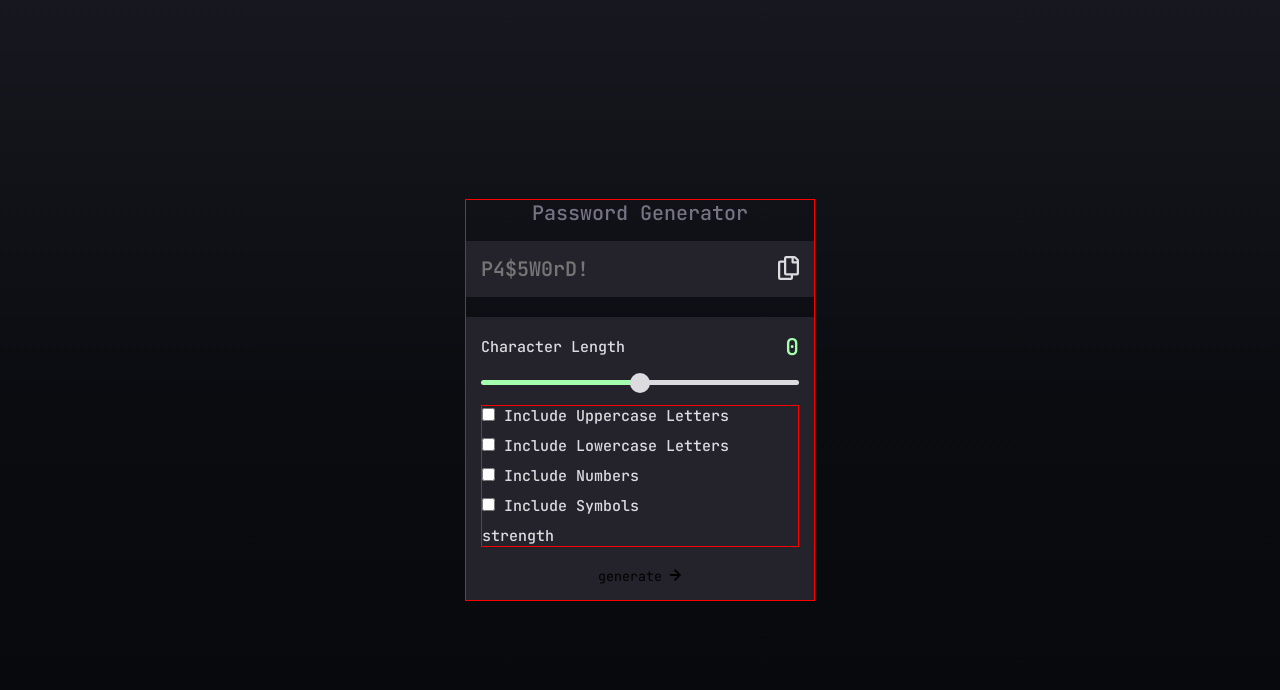
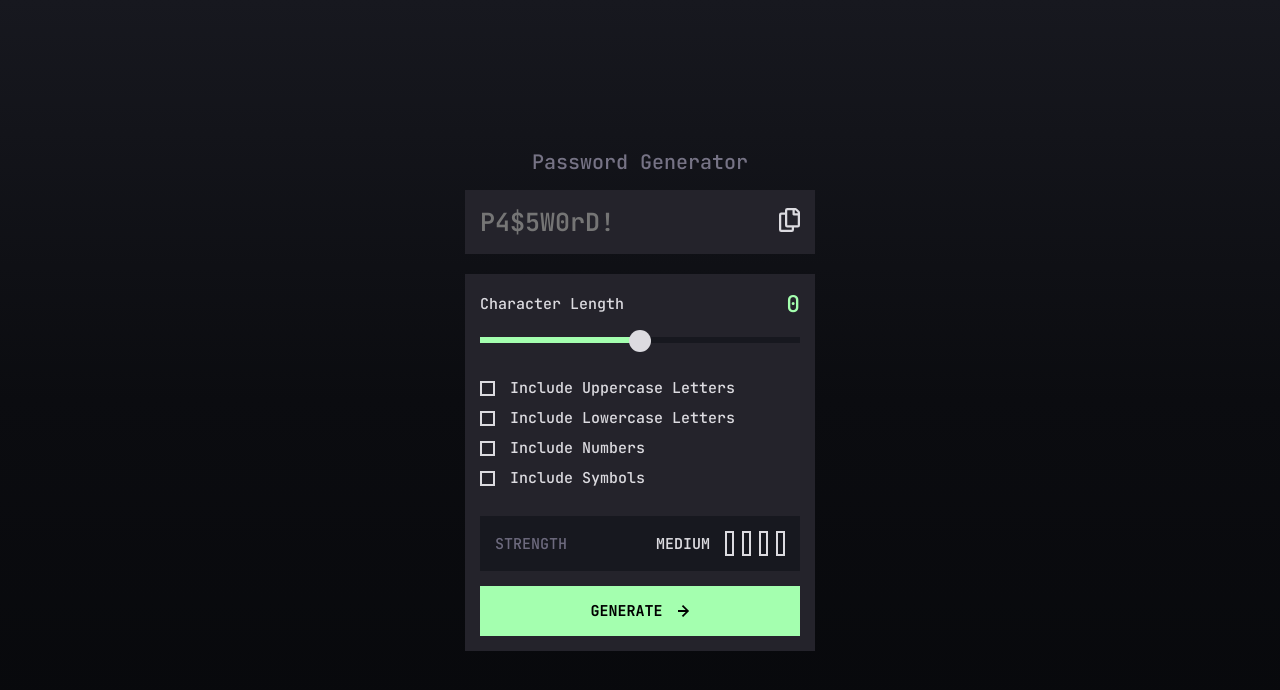
Before and after one commit to Matichz/Password-generator-app-Frontend-Mentor, a plain HTML site: page index.html in a window 1280 px wide. Drawn offline with Linux system fonts and the light colour scheme.

Commit message:
Nuevo avance

```diff
--- a/index.css
+++ b/index.css
@@ -34,7 +34,6 @@ button {
 
 .container {
     width: 350px;
-    border: 1px solid red;
 }
 
 .title-generator {
@@ -54,14 +53,17 @@ button {
 .container-password {
     background-color: var(--color-background-generator);
     padding: 15px;
+    display: flex;
+    align-items: center;
     position: relative;
 
     input {
-        font-size: 20px;
+        font-size: 25px;
         font-weight: 600;
     }
+}
 
-    button {
+.btn-copy {
     position: absolute;
     right: 0;
     margin-right: 15px;
@@ -75,13 +77,12 @@ button {
         }
     }
 }
-}
 
 .container-configuration {
     background-color: var(--color-background-generator);
     display: flex;
     flex-direction: column;
-    gap: 20px;
+    gap: 15px;
     padding: 15px;
     color: var(--color-white);
     font-weight: 500;
@@ -91,6 +92,8 @@ button {
     display: flex;
     flex-direction: column;
     gap: 18px;
+    margin-bottom: 20px;
+}
 
 .container-number-length {
     display: flex;
@@ -111,13 +114,12 @@ button {
 input[type=range] {
     -webkit-appearance: none;
     width: 100%;
-        height: 5px;
+    height: 6px;
     background: linear-gradient(
         to right,
         #a4ffaf 50%,  /* color de progreso (hasta mitad) */
-            #dcdbe0 50%      /* color de barra normal */
+        #17181f 50%      /* color de barra normal */
     );
-        border-radius: 5px;
 }
 
 input[type=range]::-webkit-slider-runnable-track {
@@ -125,26 +127,88 @@ button {
     width: 100%;
     height: 5px;
     background: transparent;
-        border-radius: 4px;
 }
 
 input[type=range]::-webkit-slider-thumb {
     -webkit-appearance: none;
-        width: 20px;
-        height: 20px;
+    width: 22px;
+    height: 22px;
     background: var(--color-white);
     border-radius: 50%;
     margin-top: -7.5px; /* Mueve el thumb hacia arriba para centrarlo */
     cursor: pointer;
 }
-}
 
 .container-add-element {
-    border: 1px solid red;
     display: flex;
     flex-direction: column;
     gap: 10px;
     font-size: 15px;
+}
 
+.add-element {
+    display: flex;
+    align-items: center;
+    gap: 15px;
+
+    input[type=checkbox] {
+        appearance: none;
+        background: transparent;
+        width: 15px;
+        height: 15px;
+        border: 2px solid var(--color-white);
+        cursor: pointer;
+
+        &:checked {
+            background-color: var(--green-200);
+            background-image: url('image/assets/icon-check.svg');
+            border-color: var(--green-200);
+        }
+    }
 
 }
+
+.container-range-difficulty {
+    background-color: var(--color-background);
+    display: flex;
+    justify-content: space-between;
+    align-items: center;
+    padding: 15px 15px;
+    margin-top: 18px;
+
+    p {
+        color: #6d6a7e;
+        text-transform: uppercase;
+    }
+}
+
+.container-visual-difficulty {
+    display: flex;
+    align-items: center;
+    gap: 8px;
+
+    .state-difficulty {
+        color: var(--color-white);
+        font-weight: 600;
+        padding-right: 7px;
+    }
+
+    .difficulty-bar {
+        background: transparent;
+        width: 9px;
+        height: 25px;
+        border: 2px solid var(--color-white);
+    }
+}
+
+.btn-generate {
+    background-color: var(--green-200);
+    height: 50px;
+    display: flex;
+    justify-content: center;
+    align-items: center;
+    gap: 15px;
+    font-size: 15px;
+    text-transform: uppercase;
+    font-weight: 700;
+}
--- a/index.html
+++ b/index.html
@@ -15,7 +15,7 @@
         <div class="container-generator">
             <header class="container-password">
                 <input type="text" placeholder="P4$5W0rD!" readonly>
-                <button>
+                <button class="btn-copy">
                     <svg width="21" height="24" xmlns="http://www.w3.org/2000/svg"><path d="M20.341 3.091 17.909.659A2.25 2.25 0 0 0 16.319 0H8.25A2.25 2.25 0 0 0 6 2.25V4.5H2.25A2.25 2.25 0 0 0 0 6.75v15A2.25 2.25 0 0 0 2.25 24h10.5A2.25 2.25 0 0 0 15 21.75V19.5h3.75A2.25 2.25 0 0 0 21 17.25V4.682a2.25 2.25 0 0 0-.659-1.591ZM12.469 21.75H2.53a.281.281 0 0 1-.281-.281V7.03a.281.281 0 0 1 .281-.281H6v10.5a2.25 2.25 0 0 0 2.25 2.25h4.5v1.969a.282.282 0 0 1-.281.281Zm6-4.5H8.53a.281.281 0 0 1-.281-.281V2.53a.281.281 0 0 1 .281-.281H13.5v4.125c0 .621.504 1.125 1.125 1.125h4.125v9.469a.282.282 0 0 1-.281.281Zm.281-12h-3v-3h.451c.075 0 .147.03.2.082L18.667 4.6a.283.283 0 0 1 .082.199v.451Z" fill="currentColor"/></svg>
                 </button>
             </header>
@@ -25,41 +25,43 @@
                         <h4 class="title-character-length">Character Length</h4>
                         <p class="number-length">0</p>
                     </div>
-                    <input type="range" name="input-range" id="input-range">
+                    <input type="range" name="input-range" id="input-range" min="0" max="20">
                 </section>
                 <section class="container-add-element">
-                    <label class="add-element" for="">
-                        <input type="checkbox" name="" id="">
-                        <span>Include Uppercase Letters</span>
+                    <label class="add-element" for="checkbox-uppercase-letters">
+                        <input type="checkbox" name="uppercase-letters" id="checkbox-uppercase-letters">
+                        Include Uppercase Letters
                     </label>
-                    <label class="add-element" for="">
-                        <input type="checkbox" name="" id="">
-                        <span>Include Lowercase Letters</span>
+                    <label class="add-element" for="checkbox-lowercase-letters">
+                        <input type="checkbox" name="lowercase-letters" id="checkbox-lowercase-letters">
+                        Include Lowercase Letters
                     </label>
-                    <label class="add-element" for="">
-                        <input type="checkbox" name="" id="">
-                        <span>Include Numbers</span>
+                    <label class="add-element" for="checkbox-numbers">
+                        <input type="checkbox" name="numbers" id="checkbox-numbers">
+                        Include Numbers
                     </label>
-                    <label class="add-element" for="">
-                        <input type="checkbox" name="" id="">
-                        <span>Include Symbols</span>
+                    <label class="add-element" for="checkbox-symbols">
+                        <input type="checkbox" name="symbols" id="checkbox-symbols">
+                        Include Symbols
                     </label>
                     <div class="container-range-difficulty">
                         <p>strength</p>
                         <div class="container-visual-difficulty">
-                            <div class="difficulty-basic"></div>
-                            <div class="difficulty-basic"></div>
-                            <div class="difficulty-medium"></div>
-                            <div class="difficulty-advanced"></div>
+                            <p class="state-difficulty">medium</p>
+                            <div class="difficulty-bar difficulty-basic"></div>
+                            <div class="difficulty-bar difficulty-basic"></div>
+                            <div class="difficulty-bar difficulty-medium"></div>
+                            <div class="difficulty-bar difficulty-advanced"></div>
                         </div>
                     </div>
                 </section>
-                <button>
-                    <span>generate</span>
+                <button class="btn-generate">
+                    generate
                     <svg width="12" height="12" xmlns="http://www.w3.org/2000/svg"><path fill="currentColor" d="m5.106 12 6-6-6-6-1.265 1.265 3.841 3.84H.001v1.79h7.681l-3.841 3.84z"/></svg>
                 </button>
             </main>
         </div>
     </div>
+    <script src="index.js"></script>
 </body>
 </html>
```
Also changed, not shown: image/assets/icon-arrow-right.svg (added), image/assets/icon-check.svg (added), image/assets/icon-copy.svg (added), index.js (added). Lines whose indentation alone changed are shown as unchanged.
